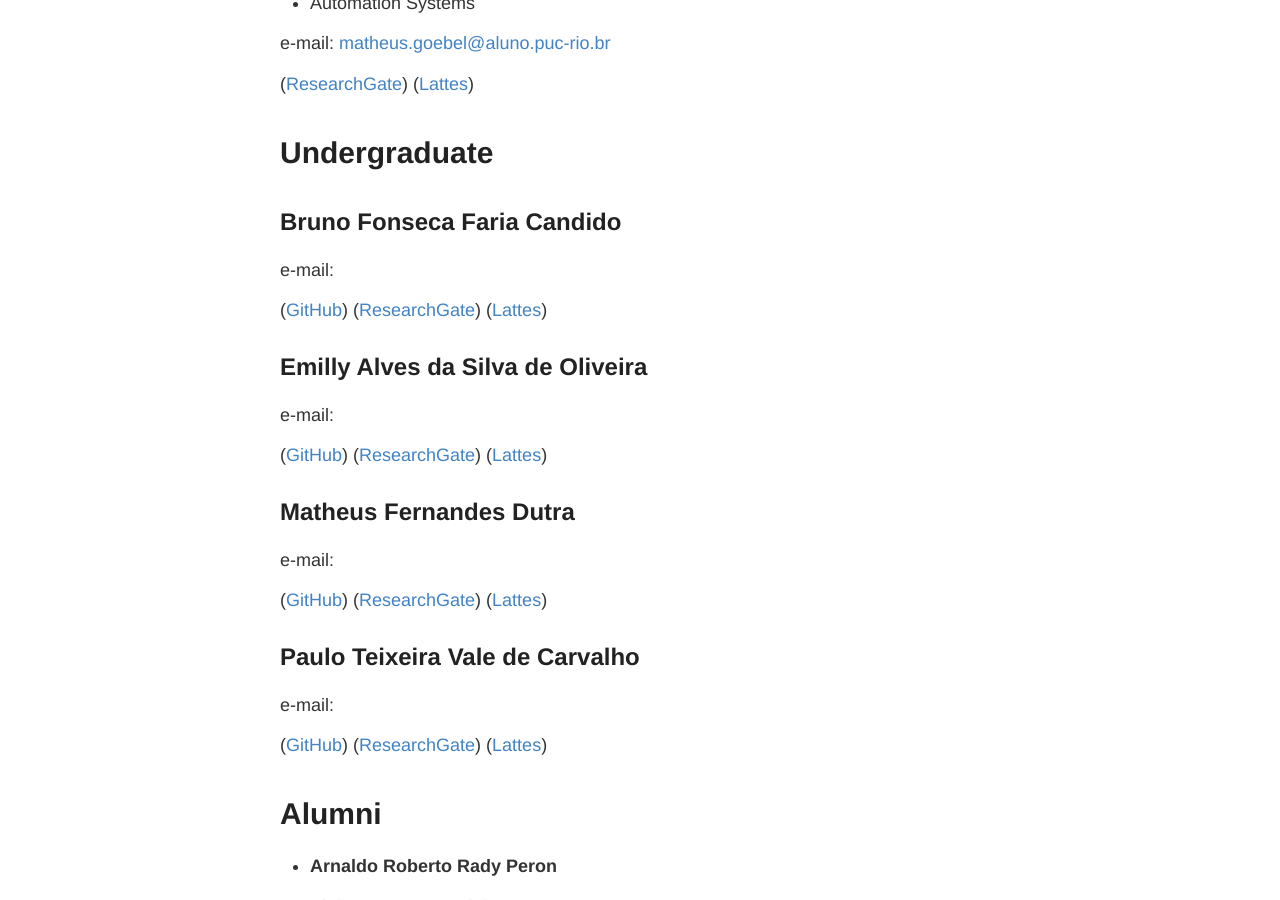
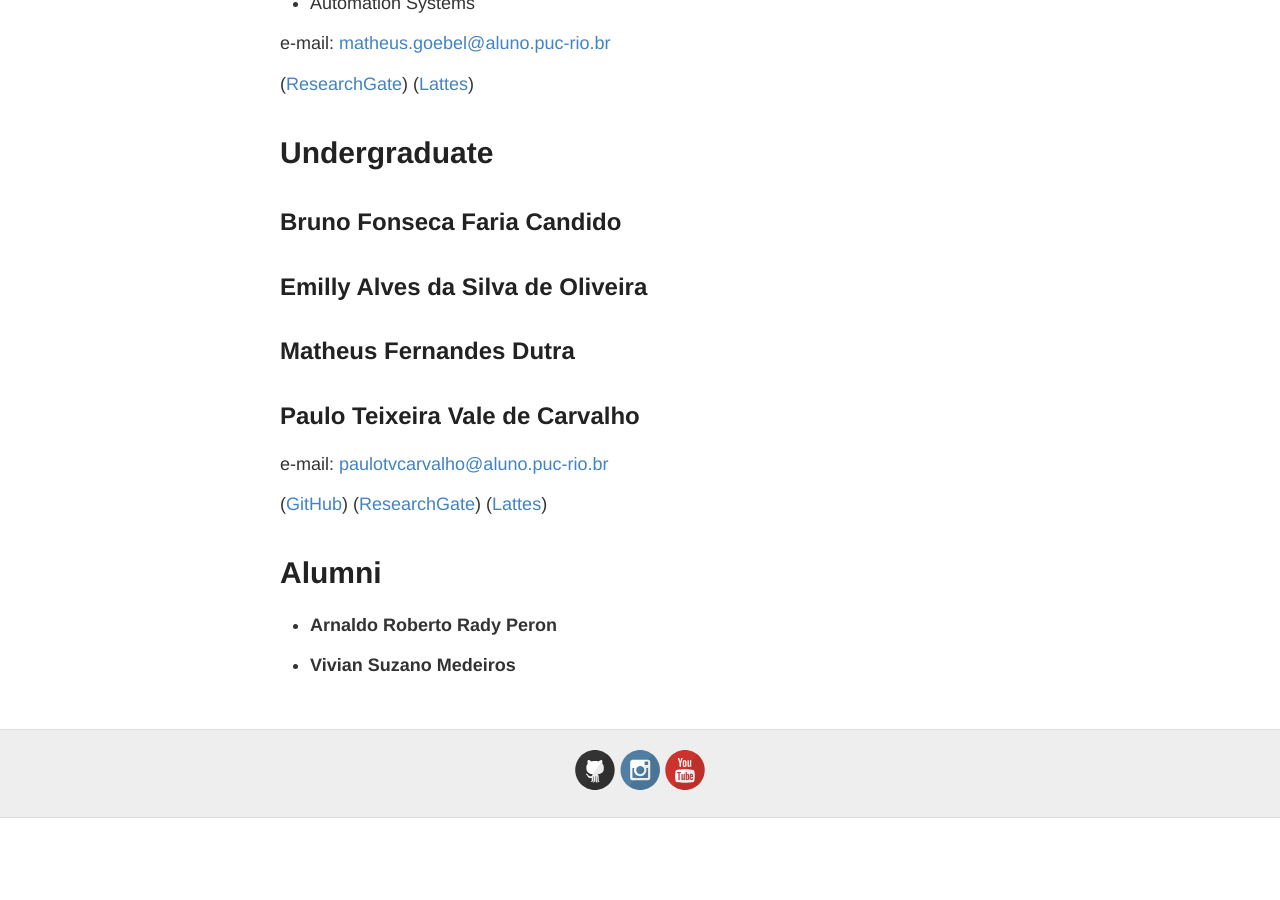
Before and after one commit to labrobpuc/labrobpuc.github.io, a Jekyll site: the page built from people.md, in a window 1280 px wide and 900 px high, scrolled down 6801 px. Built offline with Jekyll 4.4.1, drawn with Linux system fonts in a browser that asks for light colours; after the commit the page ends 7619 px from its top, so only the background shows below that.

Commit message:
Update people.md

```diff
--- a/people.md
+++ b/people.md
@@ -162,27 +162,15 @@
 
 ## **Bruno Fonseca Faria Candido**
 
-e-mail: [](mailto:)
-
-([GitHub]()) ([ResearchGate]()) ([Lattes]())
-
 ## **Emilly Alves da Silva de Oliveira**
-
-e-mail: [](mailto:)
-
-([GitHub]()) ([ResearchGate]()) ([Lattes]())
 
 ## **Matheus Fernandes Dutra**
 
-e-mail: [](mailto:)
-
-([GitHub]()) ([ResearchGate]()) ([Lattes]())
-
 ## **Paulo Teixeira Vale de Carvalho**
 
-e-mail: [](mailto:)
+e-mail: [paulotvcarvalho@aluno.puc-rio.br](mailto:paulotvcarvalho@aluno.puc-rio.br)
 
-([GitHub]()) ([ResearchGate]()) ([Lattes]())
+([GitHub](https://github.com/PauloTVC)) ([ResearchGate](https://www.researchgate.net/profile/Paulo-Teixeira-Vale-De-Carvalho)) ([Lattes](http://lattes.cnpq.br/5296491559403457))
 
 # Alumni
 
```
